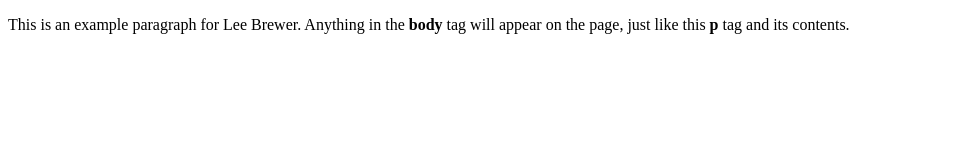
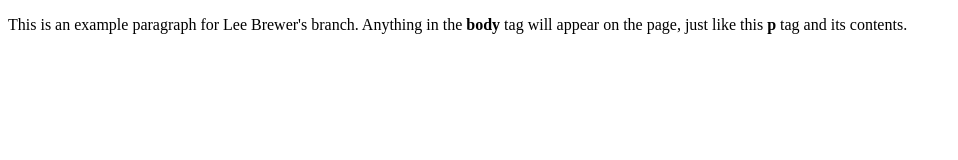
Before and after one commit to leebrewer-pingident/hello-ping, a plain HTML site: page index.html in a window 1280 px wide. Shown: the whole page, without its empty margins (0-958 px from the left). Drawn offline with Linux system fonts and the light colour scheme.

Commit message:
Update index.html
Adding this for new branch

```diff
--- a/index.html
+++ b/index.html
@@ -4,6 +4,6 @@
     <title>This is the title of the webpage!</title>
   </head>
   <body>
-    <p>This is an example paragraph for Lee Brewer. Anything in the <strong>body</strong> tag will appear on the page, just like this <strong>p</strong> tag and its contents.</p>
+    <p>This is an example paragraph for Lee Brewer's branch. Anything in the <strong>body</strong> tag will appear on the page, just like this <strong>p</strong> tag and its contents.</p>
   </body>
 </html>
```
